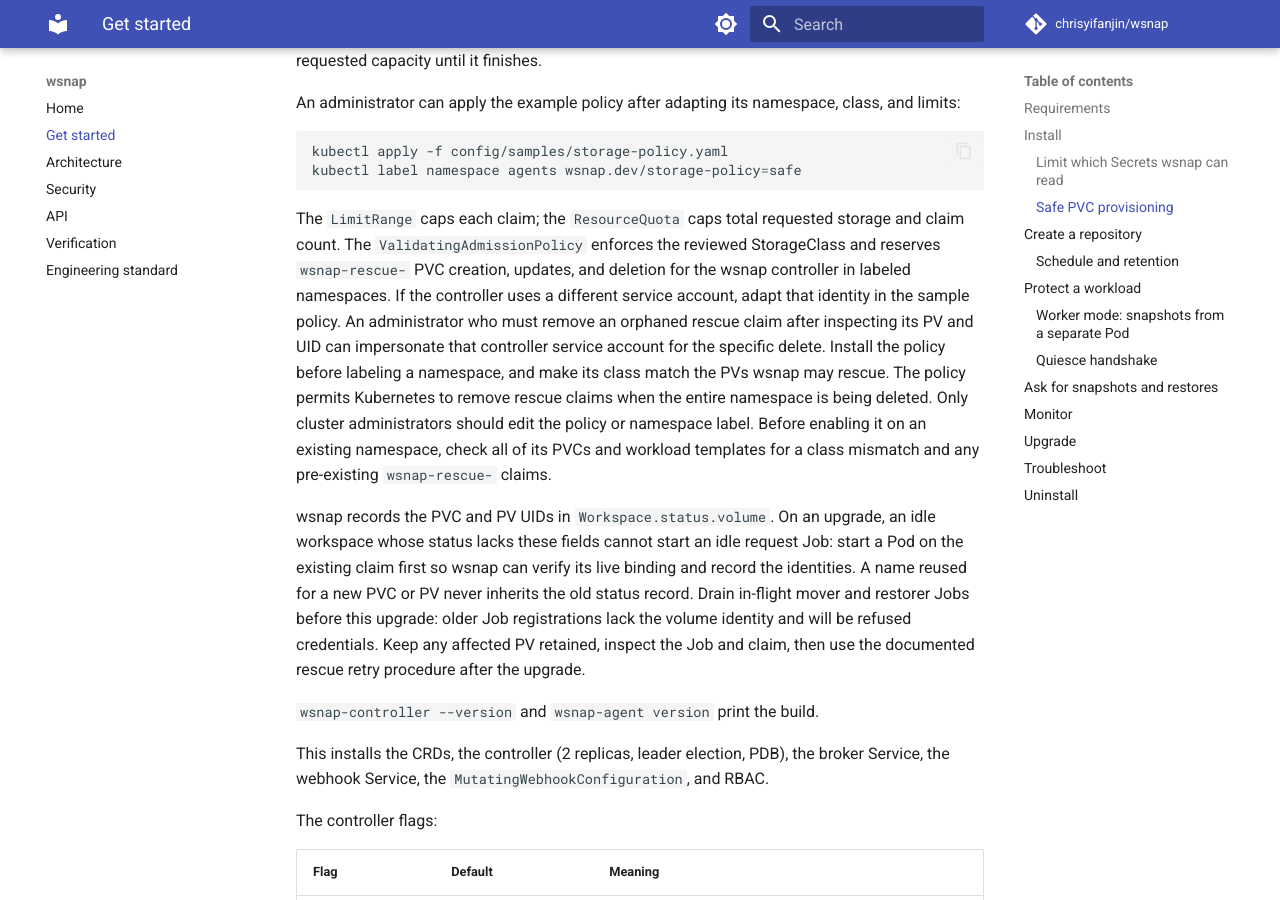
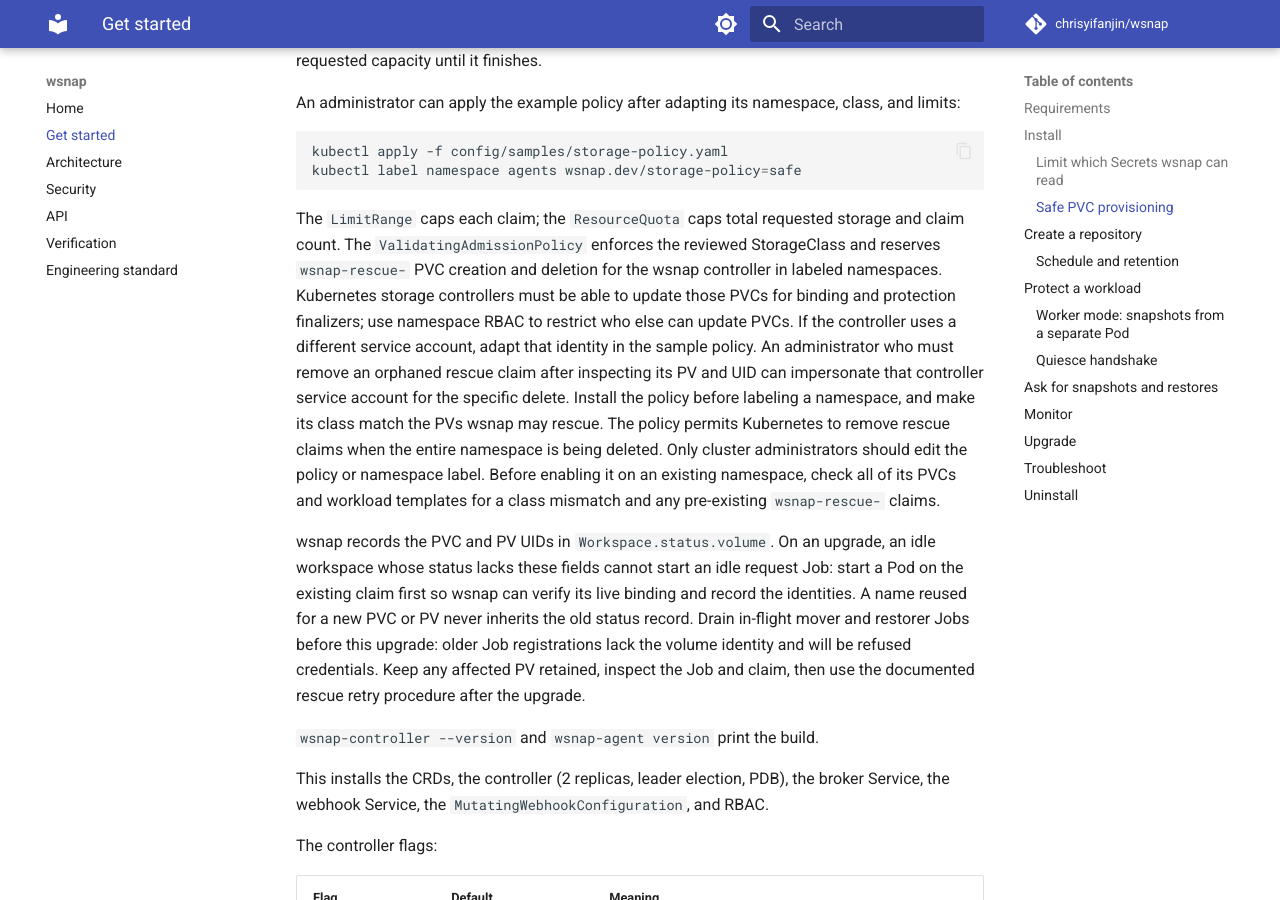
Before and after one commit to chrisyifanjin/wsnap, an MkDocs documentation site: the page built from docs/operations.md, in a window 1280 px wide and 900 px high, scrolled down 1491 px. Built offline with MkDocs 1.6.1 and Material for MkDocs 9.7.7, drawn with Linux system fonts in a browser that asks for light colours; comment, search, counter and statistics services are not loaded.

Commit message:
Document rescue PVC update boundary accurately

```diff
--- a/docs/operations.md
+++ b/docs/operations.md
@@ -75,9 +75,11 @@ kubectl label namespace agents wsnap.dev/storage-policy=safe
 
 The `LimitRange` caps each claim; the `ResourceQuota` caps total requested
 storage and claim count. The `ValidatingAdmissionPolicy` enforces the
-reviewed StorageClass and reserves `wsnap-rescue-` PVC creation, updates, and
-deletion for the wsnap controller in labeled namespaces. If the controller
-uses a different service account, adapt that identity in the sample policy.
+reviewed StorageClass and reserves `wsnap-rescue-` PVC creation and deletion
+for the wsnap controller in labeled namespaces. Kubernetes storage controllers
+must be able to update those PVCs for binding and protection finalizers; use
+namespace RBAC to restrict who else can update PVCs. If the controller uses a
+different service account, adapt that identity in the sample policy.
 An administrator who must remove an orphaned rescue claim after inspecting
 its PV and UID can impersonate that controller service account for the
 specific delete. Install the policy before labeling a namespace, and make
```
